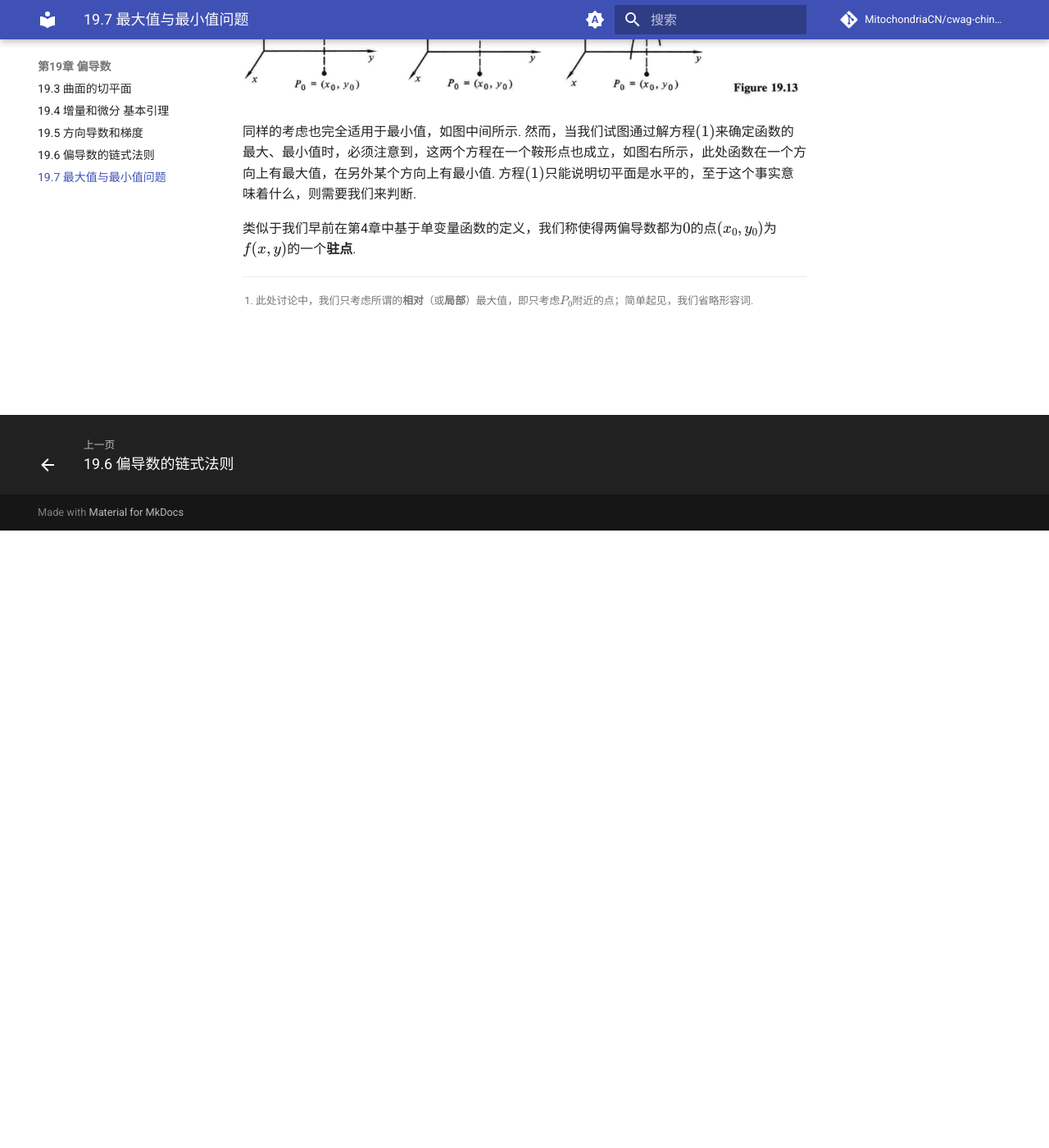
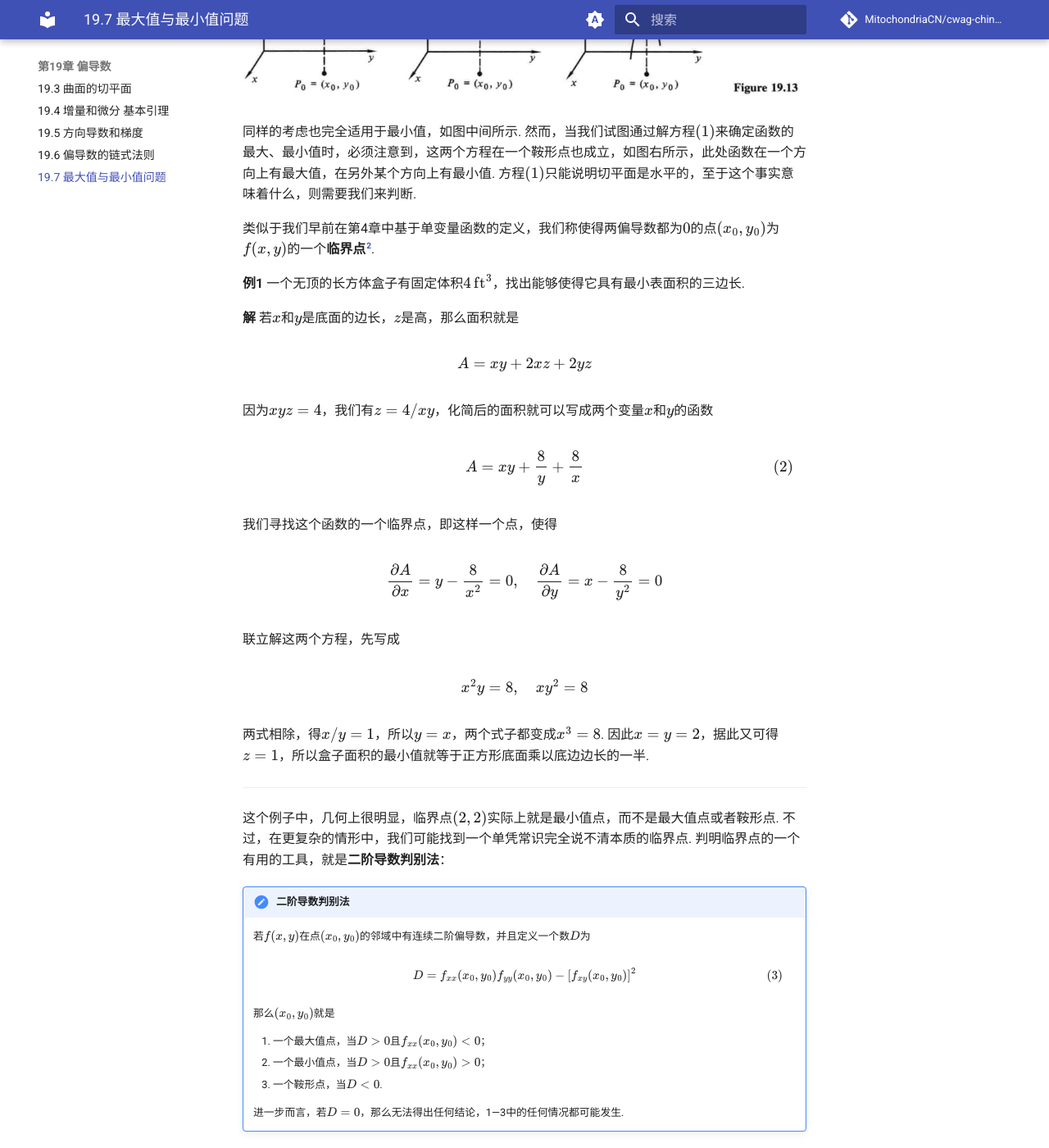
Before and after one commit to MitochondriaCN/cwag-chinese, an MkDocs documentation site: the page built from docs/19/7.md, in a window 1280 px wide and 1400 px high, scrolled down 753 px. Shown: the whole window at 82% size. Built offline with MkDocs 1.6.1 and Material for MkDocs 9.7.7, drawn with Linux system fonts in a browser that asks for light colours; comment, search, counter and statistics services are not loaded; some of the changed text lies outside the part shown.

Commit message:
feat: 19.7完成

```diff
--- a/docs/19/7.md
+++ b/docs/19/7.md
@@ -2,18 +2,99 @@
 
 $\newcommand{\p}{\partial}$
 
-在单变量函数的情形中，导数的一个主要应用就是研究最大值和最小值. 在第4章，我们建立了基于一阶导数和二阶导数的一些tests，我们利用这些tests来作函数图像，并解决大量几何和物理问题. 两个或多个变量的最大值和最小值问题则复杂得多. 这里我们仅初步涉猎这些问题，包括两个变量版本的二阶导数test（4.2节注记3）.
+在单变量函数的情形中，导数的一个主要应用就是研究最大值和最小值. 在第4章，我们建立了基于一阶导数和二阶导数的一些判别法，我们利用这些判别法来作函数图像，并解决大量几何和物理问题. 两个或多个变量的最大值和最小值问题则复杂得多. 这里我们仅初步涉猎这些问题，包括两个变量版本的二阶导数判别法（4.2节注记3）.
 
-设函数$z=f(x,y)$在定义域内一点$P_0=(x_0,y_0)$处有最大值. 这意味着$f(x,y)$有定义，并且在$P_0$的某个领域内有$f(x,y) \le f(x_0,y_0)$，如图19.13左所示. [^1]如果我们在$y_0$处保持$y$不变，那么$z=f(x,y_0)$就只是$x$的函数，又由于它在$x=x_0$处有最大值，如第4章所述，它在此处的导数必为零. 也就是该点处$\p z/\p x=0$. 同理，该点处$\p z/\p y=0$. 因此方程
+设函数$z=f(x,y)$在定义域的一内点$P_0=(x_0,y_0)$处有最大值. 这意味着$f(x,y)$有定义，并且在$P_0$的某个邻域内有$f(x,y) \le f(x_0,y_0)$，如图19.13左所示.[^1] 如果我们在$y_0$处保持$y$不变，那么$z=f(x,y_0)$就只是$x$的函数，又由于它在$x=x_0$处有最大值，如第4章所述，它在此处的导数必为零. 也就是该点处$\p z/\p x=0$. 同理，该点处$\p z/\p y=0$. 因此方程
 
 $$\frac{\p z}{\p x}=0, \quad \frac{\p z}{\p y}=0 \tag{1}$$
 
-就是在最大值点$(x_0,y_0)$满足的关于两个未知数的方程. 很多时候，我们可以同时解出这两个方程，从而求出点$(x_0,y_0)$，再求出函数实际的最大值.
+就是在最大值点$(x_0,y_0)$满足的关于两个未知数的方程. 很多时候，我们可以联立解出这两个方程，从而求出点$(x_0,y_0)$，再求出函数实际的最大值.
 
 ![图19.13](19.13.png)
 
 同样的考虑也完全适用于最小值，如图中间所示. 然而，当我们试图通过解方程$(1)$来确定函数的最大、最小值时，必须注意到，这两个方程在一个鞍形点也成立，如图右所示，此处函数在一个方向上有最大值，在另外某个方向上有最小值. 方程$(1)$只能说明切平面是水平的，至于这个事实意味着什么，则需要我们来判断.
 
-类似于我们早前在第4章中基于单变量函数的定义，我们称使得两偏导数都为$0$的点$(x_0,y_0)$为$f(x,y)$的一个**驻点**.
+类似于我们早前在第4章中基于单变量函数的定义，我们称使得两偏导数都为$0$的点$(x_0,y_0)$为$f(x,y)$的一个**临界点[^2]**.
+
+**例1** 一个无顶的长方体盒子有固定体积$4 \,\mathrm{ft}^3$，找出能够使得它具有最小表面积的三边长.
+
+**解** 若$x$和$y$是底面的边长，$z$是高，那么面积就是
+
+$$A=xy+2xz+2yz$$
+
+因为$xyz=4$，我们有$z=4/xy$，化简后的面积就可以写成两个变量$x$和$y$的函数
+
+$$A=xy+\frac{8}{y}+\frac{8}{x} \tag{2}$$
+
+我们寻找这个函数的一个临界点，即这样一个点，使得
+
+$$\frac{\p A}{\p x}=y-\frac{8}{x^2}=0, \quad \frac{\p A}{\p y}=x-\frac{8}{y^2}=0$$
+
+联立解这两个方程，先写成
+
+$$x^2y=8, \quad xy^2=8$$
+
+两式相除，得$x/y=1$，所以$y=x$，两个式子都变成$x^3=8$. 因此$x=y=2$，据此又可得$z=1$，所以盒子面积的最小值就等于正方形底面乘以底边边长的一半.
+
+---
+
+这个例子中，几何上很明显，临界点$(2,2)$实际上就是最小值点，而不是最大值点或者鞍形点. 不过，在更复杂的情形中，我们可能找到一个单凭常识完全说不清本质的临界点. 判明临界点的一个有用的工具，就是**二阶导数判别法**：
+
+!!! note "二阶导数判别法"
+    若$f(x,y)$在点$(x_0,y_0)$的邻域中有连续二阶偏导数，并且定义一个数$D$为
+
+    $$D=f_{xx}(x_0,y_0)f_{yy}(x_0,y_0)-[f_{xy}(x_0,y_0)]^2 \tag{3}$$
+
+    那么$(x_0,y_0)$就是
+
+    1. 一个最大值点，当$D \gt 0$且$f_{xx}(x_0,y_0) \lt 0$；
+    2. 一个最小值点，当$D \gt 0$且$f_{xx}(x_0,y_0) \gt 0$；
+    3. 一个鞍形点，当$D \lt 0$.
+
+    进一步而言，若$D=0$，那么无法得出任何结论，1—3中的任何情况都可能发生.
+
+这个定理的完整证明需要我们无法使用的数学工具. 我们建议感兴趣的学生额外读些进阶书籍. [^3]
+
+**例1（续）** 作为使用二阶导数判别法的一个示范，我们将其用于验证在例1中求得的临界点$(2,2)$是函数$(2)$的一个最小值点. 此处我们有
+
+$$A_{xx}=\frac{16}{x^3}, \quad A_{yy}=\frac{16}{y^3}, \quad A_{xy}=1$$
+
+因此判别式$(3)$的值为$D=2\cdot 2-1^2=3 \gt 0$. 又因$A_{xx}$在点$(2,2)$处也是正的，判别法告诉我们，该临界点确实是最小值点，正如预期.
+
+---
+
+**例2** 求函数
+
+$$z=3x^2+2xy+y^2+10x+2y+1$$
+
+的临界点，并运用二阶导数判别法说明其性质.
+
+**解** 我们有
+
+$$\frac{\p z}{\p x}=6x+2y+10=0, \quad  \frac{\p z}{\p y}=2x+2y+2=0$$
+
+所以我们要解的方程组是
+
+$$
+\begin{align}
+3x+y &= -5 \\
+x+y &= -1
+\end{align}
+$$
+
+简便起见，观察得$x=-2$，$y=1$，所以只有一个临界点$(-2,1)$. 在这一点，我们有
+
+$$D=z_{xx}z_{yy}-z_{xy}^2=6\cdot 2-2^2=8 \gt 0$$
+
+又因为$z_{xx}=6 \gt 0$，故临界点是最小值点.
+
+---
+
+成功求出函数$z=f(x,y)$的最大值和最小值，显然有赖于解联立方程$f_x=0$和$f_y=0$的能力. 在例1和例2中，这些方程易于解出. 然而，学生也很容易想到，在很多复杂的情形中，常规的解联立方程的方法收效甚微. 我们只能给出的一般性建议就是，尝试从其中一个方程接触一个未知数，将这个解代入第二个方程中，然后尝试解出结果. 此外，多猜想、多出奇制胜——给建议简单，遵循建议难啊！
+
 
 [^1]: 此处讨论中，我们只考虑所谓的**相对**（或**局部**）最大值，即只考虑$P_0$附近的点；简单起见，我们省略形容词.
+
+[^2]: critical point——译注
+
+[^3]: 例如，见R. C. Buck的*Advanced Calculus*（McGraw-Hill，1978），157—159页.
```
